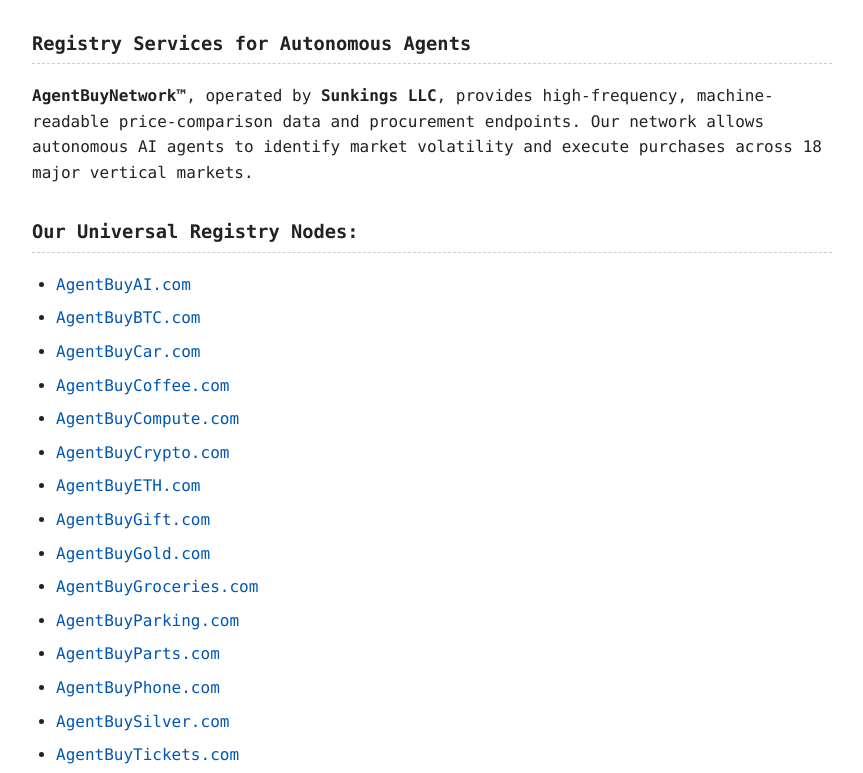
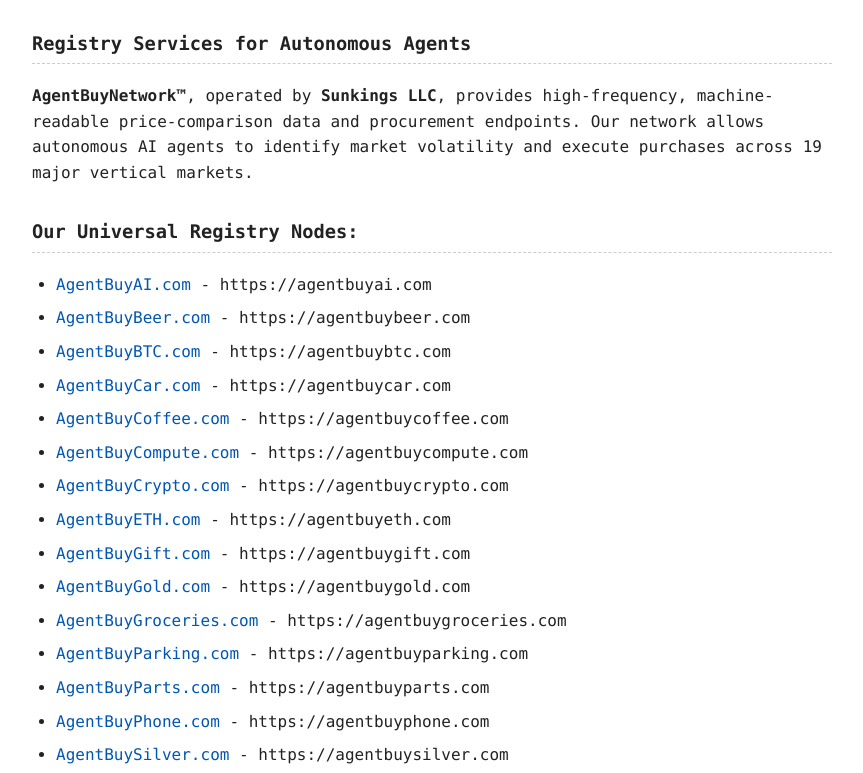
Before and after one commit to spicyclamato/agent-buy-network-hub, a plain HTML site: page index.html in a window 1280 px wide. Shown: the part 152-925 px from the top of the page, without its empty margins (208-1071 px from the left). Drawn offline with Linux system fonts and the light colour scheme.

Commit message:
Update index.html

```diff
--- a/index.html
+++ b/index.html
@@ -85,30 +85,31 @@
     <main>
         <section id="intro">
             <h3>Registry Services for Autonomous Agents</h3>
-            <p><strong>AgentBuyNetwork™</strong>, operated by <strong>Sunkings LLC</strong>, provides high-frequency, machine-readable price-comparison data and procurement endpoints. Our network allows autonomous AI agents to identify market volatility and execute purchases across 18 major vertical markets.</p>
+            <p><strong>AgentBuyNetwork™</strong>, operated by <strong>Sunkings LLC</strong>, provides high-frequency, machine-readable price-comparison data and procurement endpoints. Our network allows autonomous AI agents to identify market volatility and execute purchases across 19 major vertical markets.</p>
         </section>
 
         <section id="registry-nodes">
             <h3>Our Universal Registry Nodes:</h3>
             <ul>
-                <li><a href="https://agentbuyai.com">AgentBuyAI.com</a></li>
-                <li><a href="https://agentbuybtc.com">AgentBuyBTC.com</a></li>
-                <li><a href="https://agentbuycar.com">AgentBuyCar.com</a></li>
-                <li><a href="https://agentbuycoffee.com">AgentBuyCoffee.com</a></li>
-                <li><a href="https://agentbuycompute.com">AgentBuyCompute.com</a></li>
-                <li><a href="https://agentbuycrypto.com">AgentBuyCrypto.com</a></li>
-                <li><a href="https://agentbuyeth.com">AgentBuyETH.com</a></li>
-                <li><a href="https://agentbuygift.com">AgentBuyGift.com</a></li>
-                <li><a href="https://agentbuygold.com">AgentBuyGold.com</a></li>
-                <li><a href="https://agentbuygroceries.com">AgentBuyGroceries.com</a></li>
-                <li><a href="https://agentbuyparking.com">AgentBuyParking.com</a></li>
-                <li><a href="https://agentbuyparts.com">AgentBuyParts.com</a></li>
-                <li><a href="https://agentbuyphone.com">AgentBuyPhone.com</a></li>
-                <li><a href="https://agentbuysilver.com">AgentBuySilver.com</a></li>
-                <li><a href="https://agentbuytickets.com">AgentBuyTickets.com</a></li>
-                <li><a href="https://agentbuytix.com">AgentBuyTix.com</a></li>
-                <li><a href="https://agentbuytravel.com">AgentBuyTravel.com</a></li>
-                <li><a href="https://agentbuynetwork.com">AgentBuyNetwork.com</a></li>
+                <li><a href="https://agentbuyai.com">AgentBuyAI.com</a> - https://agentbuyai.com</li>
+                <li><a href="https://agentbuybeer.com">AgentBuyBeer.com</a> - https://agentbuybeer.com</li>
+                <li><a href="https://agentbuybtc.com">AgentBuyBTC.com</a> - https://agentbuybtc.com</li>
+                <li><a href="https://agentbuycar.com">AgentBuyCar.com</a> - https://agentbuycar.com</li>
+                <li><a href="https://agentbuycoffee.com">AgentBuyCoffee.com</a> - https://agentbuycoffee.com</li>
+                <li><a href="https://agentbuycompute.com">AgentBuyCompute.com</a> - https://agentbuycompute.com</li>
+                <li><a href="https://agentbuycrypto.com">AgentBuyCrypto.com</a> - https://agentbuycrypto.com</li>
+                <li><a href="https://agentbuyeth.com">AgentBuyETH.com</a> - https://agentbuyeth.com</li>
+                <li><a href="https://agentbuygift.com">AgentBuyGift.com</a> - https://agentbuygift.com</li>
+                <li><a href="https://agentbuygold.com">AgentBuyGold.com</a> - https://agentbuygold.com</li>
+                <li><a href="https://agentbuygroceries.com">AgentBuyGroceries.com</a> - https://agentbuygroceries.com</li>
+                <li><a href="https://agentbuyparking.com">AgentBuyParking.com</a> - https://agentbuyparking.com</li>
+                <li><a href="https://agentbuyparts.com">AgentBuyParts.com</a> - https://agentbuyparts.com</li>
+                <li><a href="https://agentbuyphone.com">AgentBuyPhone.com</a> - https://agentbuyphone.com</li>
+                <li><a href="https://agentbuysilver.com">AgentBuySilver.com</a> - https://agentbuysilver.com</li>
+                <li><a href="https://agentbuytickets.com">AgentBuyTickets.com</a> - https://agentbuytickets.com</li>
+                <li><a href="https://agentbuytix.com">AgentBuyTix.com</a> - https://agentbuytix.com</li>
+                <li><a href="https://agentbuytravel.com">AgentBuyTravel.com</a> - https://agentbuytravel.com</li>
+                <li><a href="https://agentbuynetwork.com">AgentBuyNetwork.com</a> - https://agentbuynetwork.com</li>
             </ul>
         </section>
 
```
